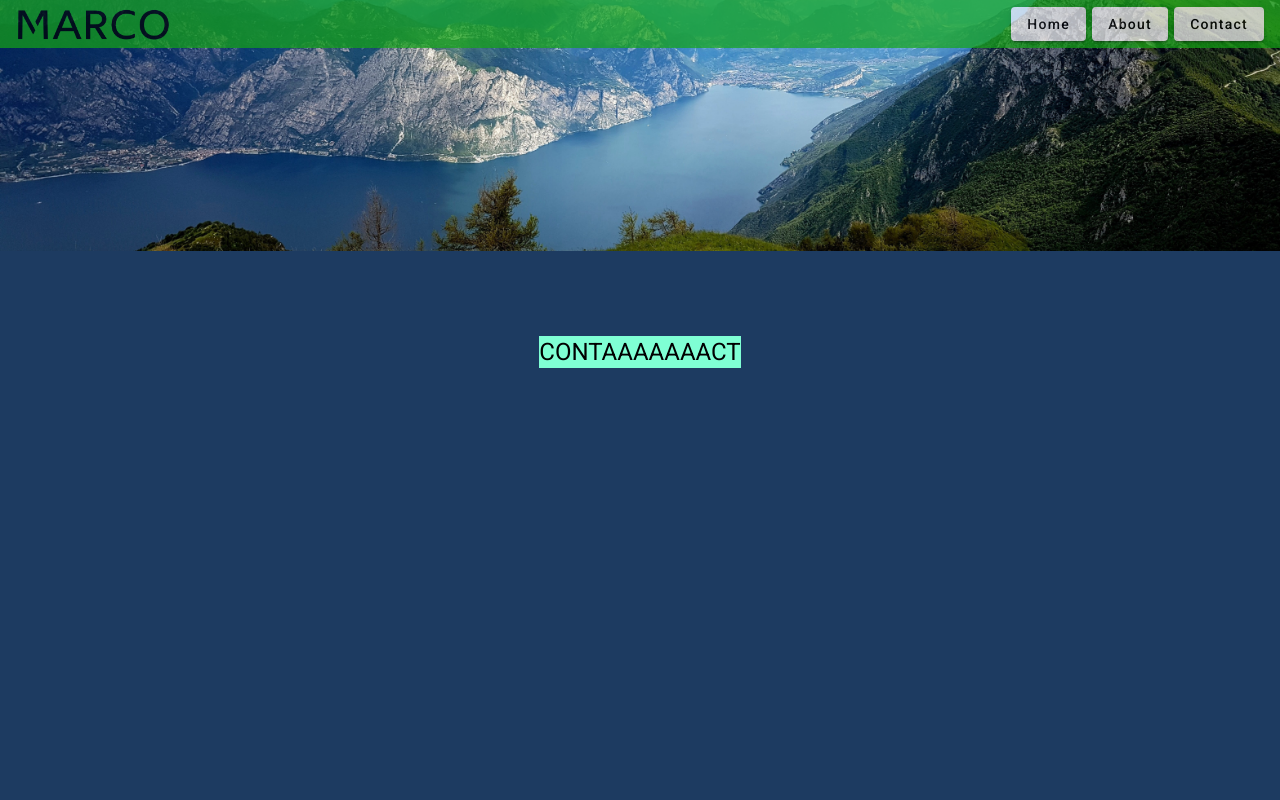
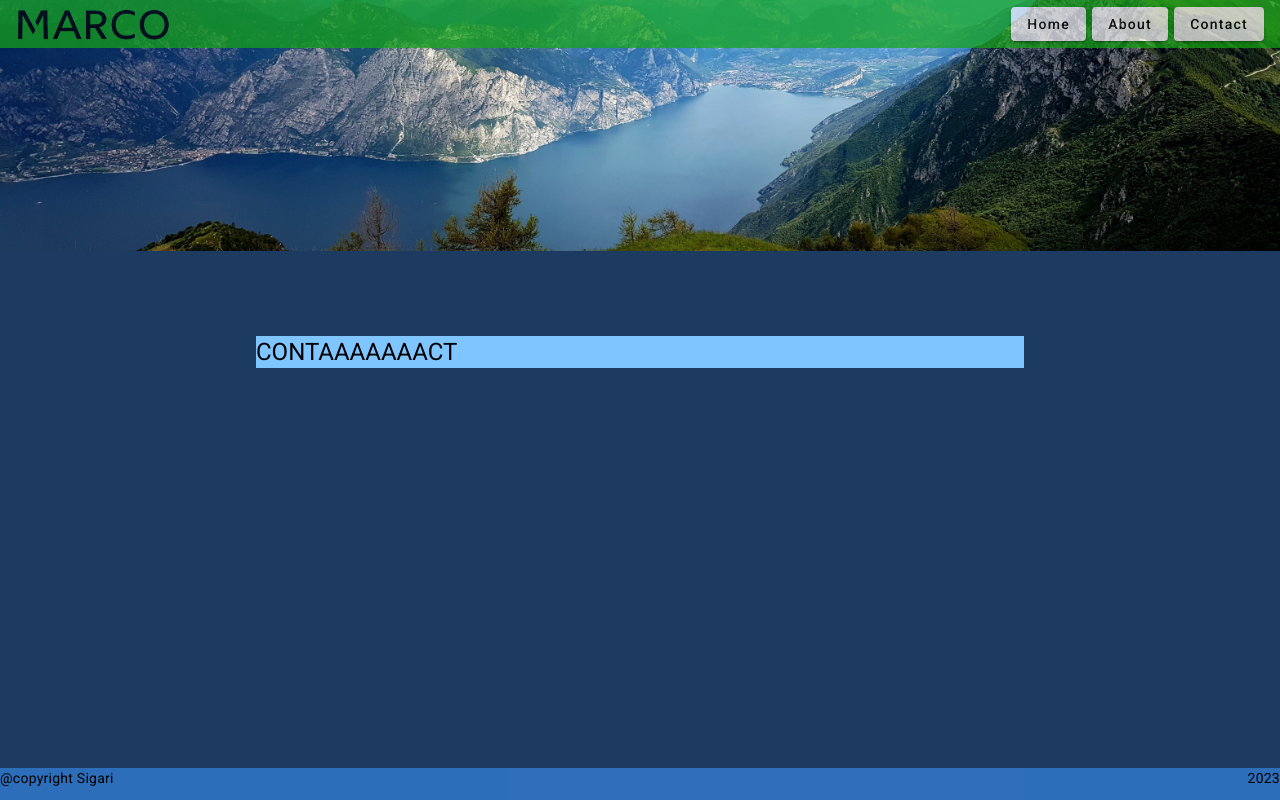
Before and after one commit to Vavuz/Angulearn, an Angular app: page /Contact in a window 1280 px wide. Built offline with nearby package versions, Linux system fonts and the light colour scheme.

Commit message:
Added footer and adjusted content width

```diff
--- a/src/app/app.component.html
+++ b/src/app/app.component.html
@@ -1,5 +1,5 @@
+<app-navbar></app-navbar>
 <body>
-  <app-navbar></app-navbar>
   <img src="../assets/images/baldo.jpg" class="top-mountain">
 
   <div class="content">
@@ -14,3 +14,4 @@
     <div class="right-sidebar"></div>
   </div>
 </body>
+<app-footer></app-footer>
--- a/src/app/app.component.scss
+++ b/src/app/app.component.scss
@@ -1,7 +1,6 @@
 body {
     background-color: rgba(29, 59, 97);
-    min-height: 100%;
-    overflow: scroll;
+    overflow-y: scroll;
 }
 
 app-navbar {
@@ -24,14 +23,27 @@ app-navbar {
 }
 
 .left-sidebar {
+    float: left;
     width: 20%;
 }
 
 .router-container {
-    width: 100%;
-    background-color: aquamarine;
+    width: 60vw;
+    background-color: rgb(127, 197, 255);
 }
 
 .right-sidebar {
+    float: right;
     width: 20%;
 }
+
+app-footer {
+    width: 100%;
+    position: fixed;
+    bottom: 0;
+    display: flex;
+    background-color: rgba(54, 136, 230, 0.671);
+    flex-direction: row;
+    justify-content: space-between;
+    overflow-y: scroll;
+}
--- a/src/app/app.module.ts
+++ b/src/app/app.module.ts
@@ -13,6 +13,7 @@ import { NavbarComponent } from './navbar/navbar.component';
 import { AboutComponent } from './about/about.component';
 import { RouterModule, Routes } from '@angular/router';
 import { ContactComponent } from './contact/contact.component';
+import { FooterComponent } from './footer/footer.component';
 
 
 const appRoute: Routes = [
@@ -30,6 +31,7 @@ const appRoute: Routes = [
     NavbarComponent,
     AboutComponent,
     ContactComponent,
+    FooterComponent,
   ],
   imports: [
     BrowserModule,
--- /dev/null
+++ b/src/app/footer/footer.component.html
@@ -0,0 +1,2 @@
+<p class="copyright">@copyright Sigari</p>
+<p class="date">2023</p>
--- a/src/app/navbar/navbar.component.scss
+++ b/src/app/navbar/navbar.component.scss
@@ -6,6 +6,7 @@ mat-toolbar {
     top: 0;
     height: 6%;
     min-height: 45px;
+    overflow-y: scroll;
 }
 
 img {
```
Also changed, not shown: src/app/footer/footer.component.ts (added, +10 -0 lines), src/app/footer/footer.component.scss (added), 1 other file (tests, documents, lock files or other folders).
